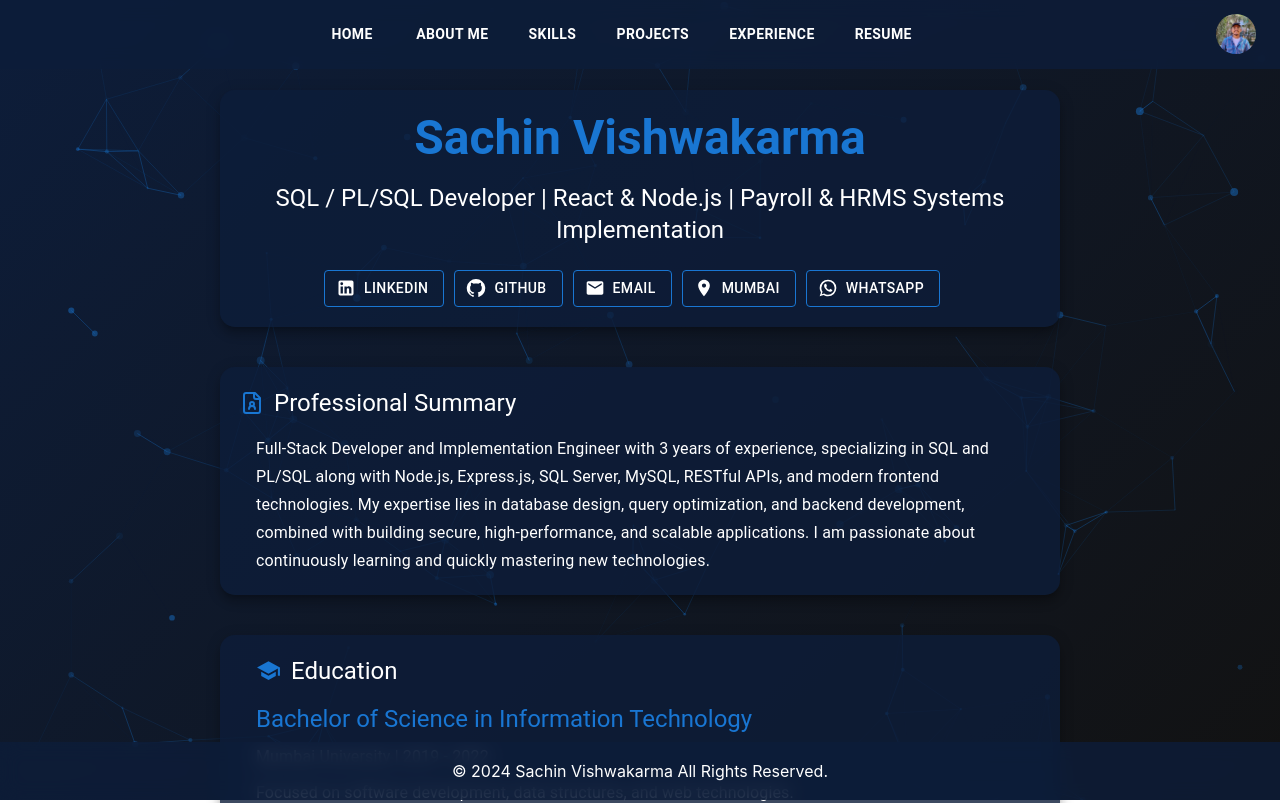
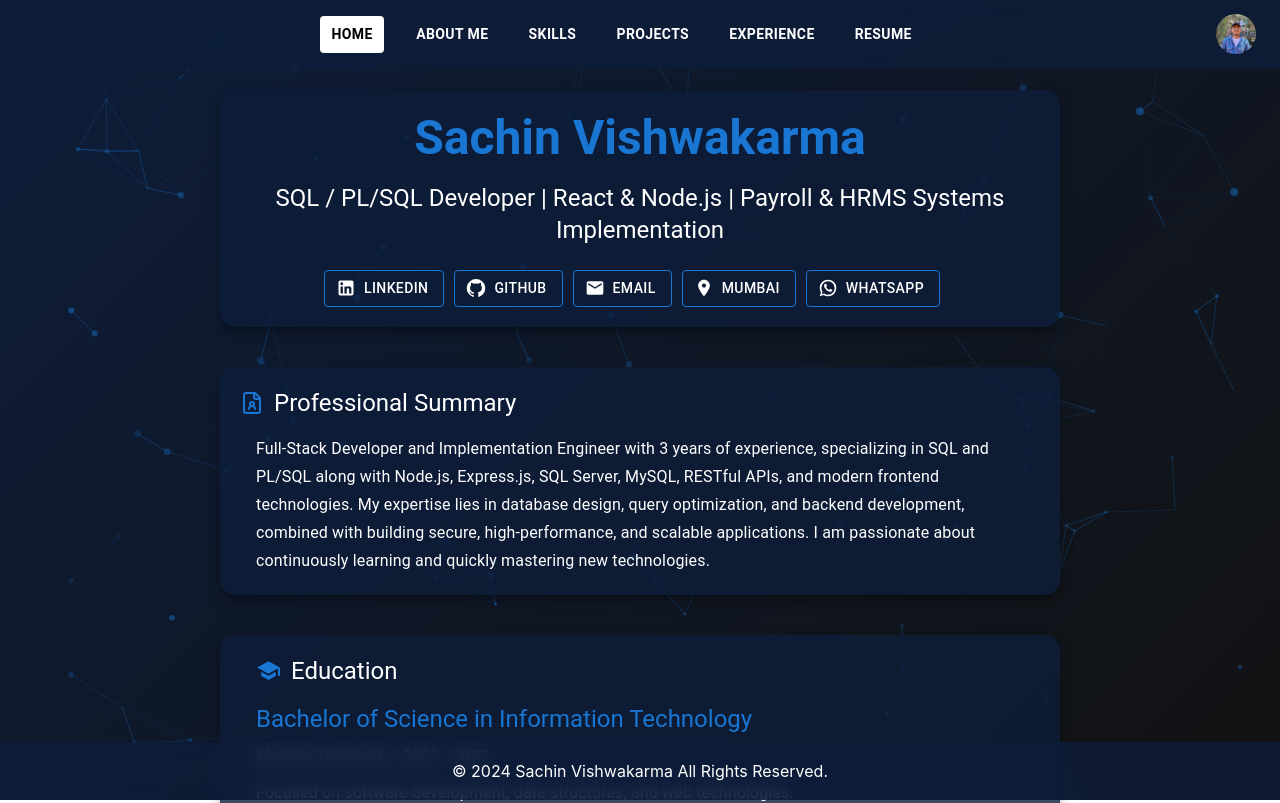
Before and after one commit to Sachin2123/react-portfolio, a React (Create React App) app: page / in a window 1280 px wide. Shown: the top 803 px of the page. Built offline with nearby package versions, Linux system fonts and the light colour scheme.

Commit message:
Active link updated in header

```diff
--- a/src/component/Header/Header.js
+++ b/src/component/Header/Header.js
@@ -12,7 +12,7 @@ import Button from "@mui/material/Button";
 import Tooltip from "@mui/material/Tooltip";
 import MenuItem from "@mui/material/MenuItem";
 import ProfilePicture from "../../Picture/ProfilePicture.jpeg";
-import { useNavigate } from "react-router-dom";
+import { useNavigate, useLocation } from "react-router-dom";
 
 const pages = [
   { link: "/", page: "Home" },
@@ -31,6 +31,7 @@ const Header = () => {
   // const [anchorElUser, setAnchorElUser] = React.useState(null);
 
   const navigate = useNavigate();
+  const location = useLocation();
 
   const handleOpenNavMenu = (event) => {
     setAnchorElNav(event.currentTarget);
@@ -50,6 +51,9 @@ const Header = () => {
   const handleNavigation = (link) => {
     // console.log(data);
     navigate(link);
+
+    // Mobile View
+    // console.log(link);
   };
 
   return (
@@ -98,7 +102,10 @@ const Header = () => {
                 {pages.map((item, index) => (
                   <MenuItem key={index} onClick={handleCloseNavMenu}>
                     <Typography
-                      onClick={() => handleNavigation(item.link)}
+                      onClick={() => {
+                        handleNavigation(item.link);
+                        // console.log(item);
+                      }}
                       sx={{ textAlign: "center" }}
                     >
                       {item.page}
@@ -122,12 +129,16 @@ const Header = () => {
                   onClick={() => {
                     handleCloseNavMenu();
                     handleNavigation(item.link);
+                    // console.log(item.page);
                   }}
                   sx={{
                     my: 2,
-                    color: "white",
+                    // color: "white",
                     display: "block",
                     fontWeight: "600",
+                    color: location.pathname === item.link ? "black" : "white",
+                    backgroundColor:
+                      location.pathname === item.link ? "white	" : "transparent",
                   }}
                 >
                   {item.page}
```
